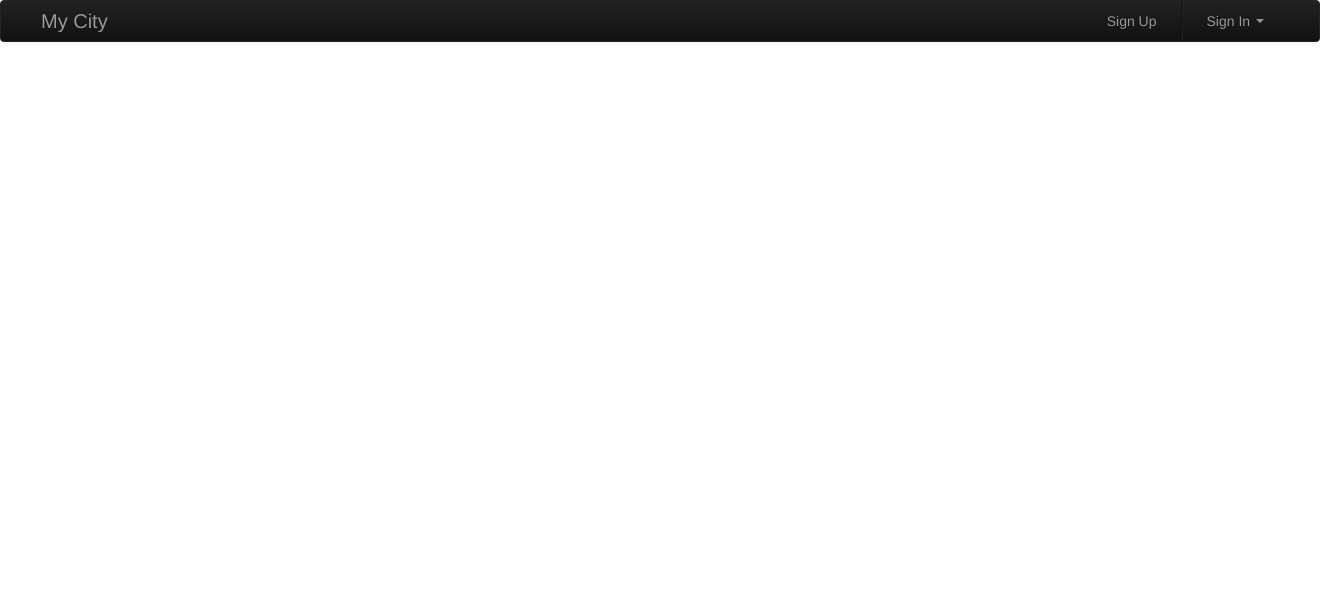
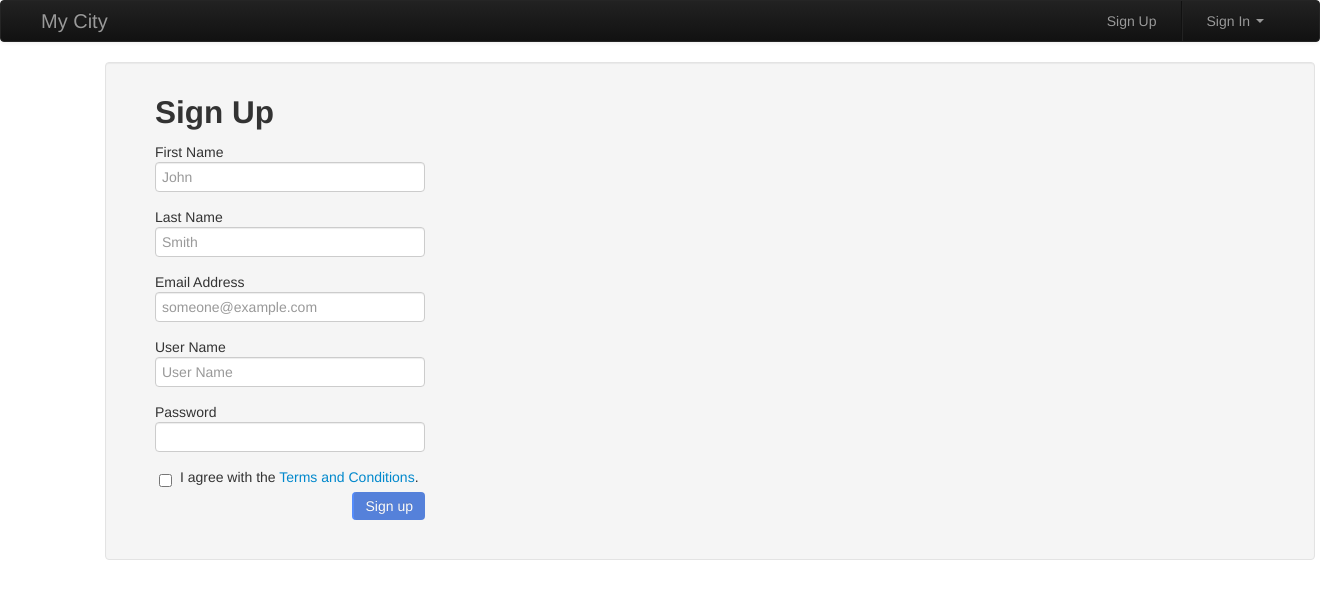
Before and after one commit to roddiedude/hackathon, a Django app: page / in a window 1320 px wide. Shown: the top 599 px of the page. Run offline with Django 3.2, Linux system fonts and the light colour scheme; parts of the project's set-up code (start-up, migrations or seed data) failed here and were passed over; some libraries are stand-ins or nearby versions.

Commit message:
Adding routing logic in landing page and also committing the partials

```diff
--- a/accounts/static/accounts/js/login.js
+++ b/accounts/static/accounts/js/login.js
@@ -1,3 +1,22 @@
+app.config(function ($routeProvider) {
+    $routeProvider
+        .when('/home',
+            {
+                controller: 'HomeController',
+                templateUrl: '../partials/home.html'
+            })
+        .when('/signup',
+            {
+                controller: 'SignupController',
+                templateUrl: '../partials/sign-up.html'
+            })
+        .otherwise({ redirectTo: '/signup' });
+});
+
+app.controller('HomeController', function($scope) {
+	console.log('Home controller activated.');
+});
+
 app.controller('LoginController', function ($scope, $http, $location) {
 
     $scope.login = function () {
@@ -18,3 +37,25 @@ app.controller('LoginController', function ($scope, $http, $location) {
         });
     };
 });
+
+app.controller('SignupController', function($scope, $http, $location) {
+
+    $scope.isSaveDisabled = function () {
+        return $scope.signUpForm.$invalid;
+    };
+
+    $scope.signup = function () {
+        $http({
+            url: '/signup',
+            method: 'POST',
+            data: $scope.user,
+            headers: { 'content-type': 'application/json' }
+        }).success(function (data) {
+            if (data.message == 'success') {
+                document.location.href = '/landingPage';
+            }
+        }).error(function (data) {
+            console.log('error occurred while creating user.')
+        });
+    };
+});
--- a/accounts/templates/accounts/homepage.html
+++ b/accounts/templates/accounts/homepage.html
@@ -11,6 +11,13 @@
     <link rel="stylesheet" type="text/css" href="{% static 'css/bootstrap.css' %}" />
     <link rel="stylesheet" type="text/css" href="{% static 'css/bootstrap-responsive.css' %}" />
 
+     <style type="text/css">
+        .nav, .pagination, .carousel a
+        {
+            cursor: pointer;
+        }
+    </style>
+
     <script src="{% static 'scripts/jquery/jquery-1.10.2.js' %}"></script>
     <script src="{% static 'scripts/bootstrap/bootstrap.js' %}"></script>
     <script src="{% static 'scripts/angular/angular.js' %}"></script>
@@ -23,7 +30,7 @@
 
 </head>
 
-<body>
+<body ng-controller="LoginController">
 
     <div class="navbar navbar-inverse nav">
 
@@ -34,15 +41,15 @@
                     <span class="icon-bar"></span>
                     <span class="icon-bar"></span>
                 </a>
-                <a class="brand" href="#" name="top">My City</a>
-                <div class="nav-collapse collapse" ng-controller="LoginController" ng-init="incorrectCredentials = false">
+                <a class="brand" href="#/home" name="top">My City</a>
+                <div class="nav-collapse collapse" ng-init="incorrectCredentials = false">
                     <ul class="nav">
                     </ul>
                     <ul class="nav pull-right">
-                        <li><a href="Src/Views/SignUp.html">Sign Up</a></li>
+                        <li><a href="#/signup">Sign Up</a></li>
                         <li class="divider-vertical"></li>
                         <li class="dropdown">
-                            <a class="dropdown-toggle" href="#" data-toggle="dropdown">Sign In <strong class="caret"></strong></a>
+                            <a class="dropdown-toggle" data-toggle="dropdown">Sign In <strong class="caret"></strong></a>
                             <div class="dropdown-menu" style="padding: 15px; padding-bottom: 0px;">
                                 <form name="loginForm">
                                 	<div class="alert alert-error" ng-show="incorrectCredentials">
@@ -63,6 +70,13 @@
         <!--/.navbar-inner -->
     </div>
     <!--/.navbar -->
+
+    <div class="container">
+    	<div ng-view>
+    	</div>
+    </div>
+
+
     <script>
         $(document).ready(function () {
             //Handles menu drop down
--- /dev/null
+++ b/accounts/templates/accounts/partials/home.html
@@ -0,0 +1 @@
+<h1>Home content here.</h1>
--- /dev/null
+++ b/accounts/templates/accounts/partials/sign-up.html
@@ -0,0 +1,32 @@
+<div class="span12 well">
+      <div class="span3">
+          <h2>Sign Up</h2>
+          <form name="signUpForm">
+              <label>
+                  First Name
+                      <input type="text" name="firstname" class="span3" placeholder="John" required="required" data-ng-model="user.firstName" /></label>
+              <label>
+                  Last Name
+                      <input type="text" name="lastname" class="span3" placeholder="Smith" required="required" data-ng-model="user.lastName" /></label>
+              <label>
+                  Email Address
+                      <input type="email" name="email" class="span3" placeholder="someone@example.com" required="required" data-ng-model="user.email" /></label>
+              <label>
+                  User Name
+                      <input type="text" name="username" class="span3" autocomplete="off" placeholder="User Name" required="required" data-ng-model="user.userName" /></label>
+              <label>
+                  Password
+                      <input type="password" name="password" class="span3" autocomplete="off" required="required" data-ng-model="user.password" /></label>
+              <label>
+                  <input type="checkbox" name="acceptTerms" required="required" data-ng-model="user.acceptTerms" />
+                 I agree with the <a href="#">Terms and Conditions</a>.</label>
+             <button type="submit" class="btn btn-primary pull-right" data-ng-click="signup()" data-ng-disabled="isSaveDisabled()">
+                 Sign up</button>
+             <div data-ng-show="userCreationSuccess">
+                 <hr />
+                 New user account created. Click <a data-ng-href="sign-in.html?userId={{ user.id }}">here</a> to sign in using your account.
+             </div>
+             <div class="clearfix"></div>
+         </form>
+     </div>
+ </div>
```
